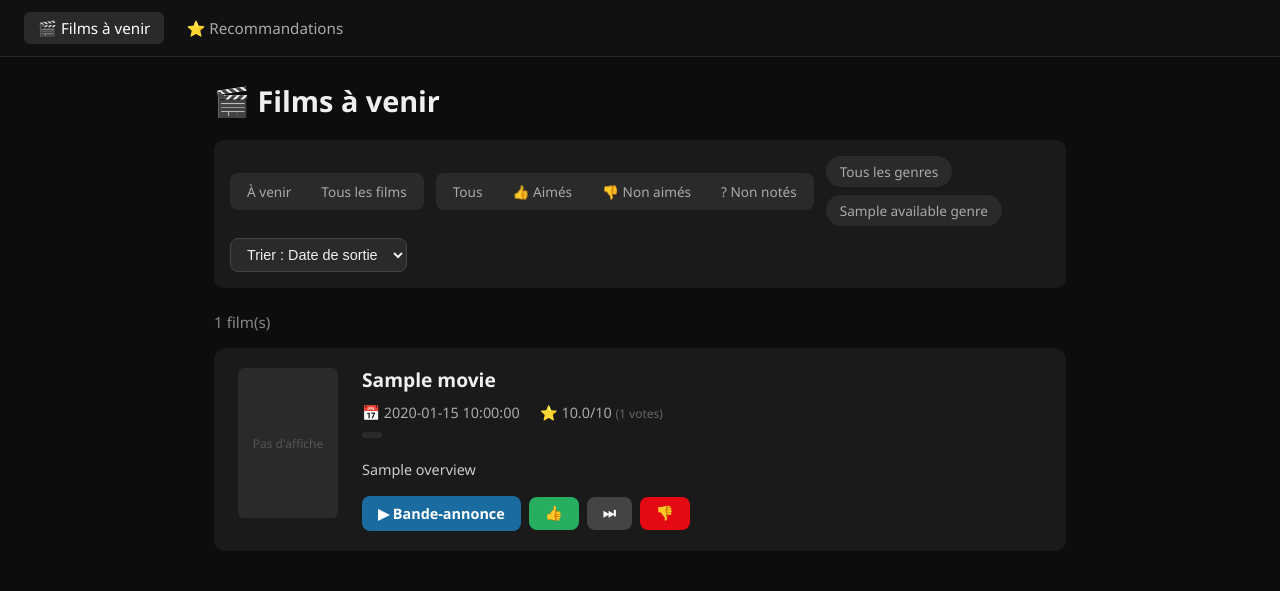
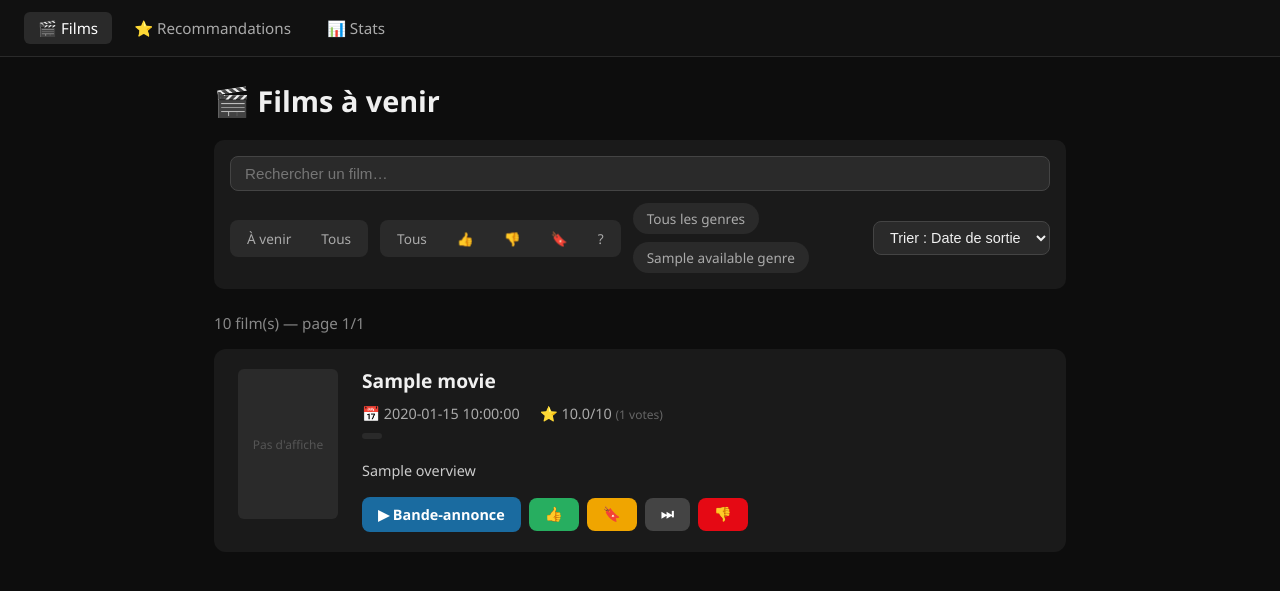
Before and after one commit to abarhub/favorite_movies, a Flask app: template templates/movies.html in a window 1280 px wide. Shown: the top 591 px of the page. Run offline with Flask 3, Linux system fonts and the light colour scheme; the template is opened without the code that fills it: most values are stand-ins (such as "Sample title", 1, 10 or a date in 2020).

Commit message:
Stats, recherche, liste à voir, pagination et préchargement
- stats.py : calcul top genres/réalisateurs/acteurs depuis les likes
- /stats : page avec barres de progression et compteurs
- Recherche par titre (?q=) dans /movies
- Statut to_watch (🔖) : bouton + filtre + bordure orange sur les cartes
- Pagination 20 films/page avec update_url() qui conserve tous les filtres
- Préchargement des crédits en thread daemon sur la première requête
- Navbar mise à jour sur toutes les pages (Films / Recommandations / Stats)

Co-Authored-By: Claude Sonnet 4.6 <noreply@anthropic.com>

```diff
--- a/app.py
+++ b/app.py
@@ -1,14 +1,53 @@
 import json
+import threading
 from datetime import date
+from urllib.parse import urlencode
 
 from flask import Flask, render_template, redirect, url_for, request
 
 from preferences import get_preference, load_preferences, save_preference
 from recommendations import get_recommendations
+from stats import compute_stats
 from tmdb import fetch_genres, fetch_movie_credits, fetch_movie_trailer, fetch_movies, get_poster_url
 
 app = Flask(__name__)
 
+PER_PAGE = 20
+
+# --- Préchargement en arrière-plan ---
+
+_preload_lock = threading.Lock()
+_preload_started = False
+
+
+def _preload_credits():
+    for movie in fetch_movies():
+        fetch_movie_credits(movie["id"])
+
+
+@app.before_request
+def preload_on_first_request():
+    global _preload_started
+    with _preload_lock:
+        if not _preload_started:
+            _preload_started = True
+            threading.Thread(target=_preload_credits, daemon=True).start()
+
+
+# --- Helper URL ---
+
+@app.template_global()
+def update_url(**kwargs):
+    params = request.args.to_dict()
+    for k, v in kwargs.items():
+        if v is None or v == "":
+            params.pop(k, None)
+        else:
+            params[k] = str(v)
+    return "?" + urlencode(params) if params else "?"
+
+
+# --- Routes ---
 
 @app.route("/")
 def index():
@@ -23,29 +62,27 @@ def movies():
 
     # Filtre passé / à venir
     show = request.args.get("show", "upcoming")
-    if show == "upcoming":
-        display_movies = [m for m in all_movies if m.get("release_date", "") >= today]
-    else:
-        display_movies = all_movies
-
-    # Genres présents dans la sélection courante, triés alphabétiquement
-    genre_ids_in_use = {g for m in display_movies for g in m.get("genre_ids", [])}
-    available_genres = sorted(
-        [(gid, genres_map.get(gid, str(gid))) for gid in genre_ids_in_use],
-        key=lambda x: x[1],
-    )
+    display = [m for m in all_movies if m.get("release_date", "") >= today] if show == "upcoming" else all_movies
 
     # Filtre par notation
     rating_filter = request.args.get("rating", "all")
     if rating_filter == "like":
-        display_movies = [m for m in display_movies if get_preference(m["id"]) == "like"]
+        display = [m for m in display if get_preference(m["id"]) == "like"]
     elif rating_filter == "dislike":
-        display_movies = [m for m in display_movies if get_preference(m["id"]) == "dislike"]
+        display = [m for m in display if get_preference(m["id"]) == "dislike"]
+    elif rating_filter == "to_watch":
+        display = [m for m in display if get_preference(m["id"]) == "to_watch"]
     elif rating_filter == "unrated":
-        display_movies = [m for m in display_movies if get_preference(m["id"]) is None]
+        display = [m for m in display if get_preference(m["id"]) is None]
 
-    # Genres présents après filtre notation, triés alphabétiquement
-    genre_ids_in_use = {g for m in display_movies for g in m.get("genre_ids", [])}
+    # Recherche
+    q = request.args.get("q", "").strip()
+    if q:
+        q_lower = q.lower()
+        display = [m for m in display if q_lower in m.get("title", "").lower()]
+
+    # Genres disponibles (après les filtres précédents)
+    genre_ids_in_use = {g for m in display for g in m.get("genre_ids", [])}
     available_genres = sorted(
         [(gid, genres_map.get(gid, str(gid))) for gid in genre_ids_in_use],
         key=lambda x: x[1],
@@ -53,26 +90,36 @@ def movies():
 
     # Filtre par genre
     active_genre = request.args.get("genre", type=int)
-    filtered = display_movies
     if active_genre:
-        filtered = [m for m in display_movies if active_genre in m.get("genre_ids", [])]
+        display = [m for m in display if active_genre in m.get("genre_ids", [])]
 
     # Tri
     sort = request.args.get("sort", "release_date")
     if sort == "vote_average":
-        filtered = sorted(filtered, key=lambda m: m.get("vote_average", 0), reverse=True)
+        display = sorted(display, key=lambda m: m.get("vote_average", 0), reverse=True)
     elif sort == "popularity":
-        filtered = sorted(filtered, key=lambda m: m.get("popularity", 0), reverse=True)
+        display = sorted(display, key=lambda m: m.get("popularity", 0), reverse=True)
+
+    # Pagination
+    total = len(display)
+    page = max(1, request.args.get("page", 1, type=int))
+    total_pages = max(1, (total + PER_PAGE - 1) // PER_PAGE)
+    page = min(page, total_pages)
+    paged = display[(page - 1) * PER_PAGE : page * PER_PAGE]
 
     return render_template(
         "movies.html",
-        movies=filtered,
+        movies=paged,
         genres_map=genres_map,
         available_genres=available_genres,
         active_genre=active_genre,
         sort=sort,
         show=show,
         rating_filter=rating_filter,
+        q=q,
+        page=page,
+        total_pages=total_pages,
+        total=total,
         get_preference=get_preference,
         get_poster_url=get_poster_url,
         get_credits=fetch_movie_credits,
@@ -118,5 +165,14 @@ def recommendations():
     )
 
 
+@app.route("/stats")
+def stats():
+    preferences = load_preferences()
+    genres_map = fetch_genres()
+    data = compute_stats(preferences, genres_map)
+
+    return render_template("stats.html", **data)
+
+
 if __name__ == "__main__":
     app.run(debug=True)
--- a/static/style.css
+++ b/static/style.css
@@ -152,9 +152,10 @@ body {
   transition: border-color 0.2s;
 }
 
-.movie-card.rated-like    { border-left-color: #27ae60; }
-.movie-card.rated-dislike { border-left-color: #e50914; }
-.movie-card.rated-skip    { border-left-color: #555; }
+.movie-card.rated-like     { border-left-color: #27ae60; }
+.movie-card.rated-dislike  { border-left-color: #e50914; }
+.movie-card.rated-skip     { border-left-color: #555; }
+.movie-card.rated-to_watch { border-left-color: #f0a500; }
 
 /* Affiche */
 .reco-poster {
@@ -289,10 +290,146 @@ body {
 .btn-dislike { background: #e50914; color: #fff; }
 .btn-skip    { background: #444;    color: #fff; }
 .btn-trailer { background: #1a6ba0; color: #fff; }
+.btn-watch   { background: #f0a500; color: #fff; }
 
 .btn-active {
   outline: 3px solid #fff;
   outline-offset: 2px;
+}
+
+/* Recherche */
+.search-form {
+  display: flex;
+  align-items: center;
+  gap: 8px;
+  width: 100%;
+}
+
+.search-input {
+  flex: 1;
+  background: #2a2a2a;
+  border: 1px solid #444;
+  border-radius: 8px;
+  color: #f0f0f0;
+  padding: 8px 14px;
+  font-size: 0.95rem;
+}
+
+.search-input:focus {
+  outline: none;
+  border-color: #e50914;
+}
+
+.search-clear {
+  color: #888;
+  text-decoration: none;
+  font-size: 1.1rem;
+  padding: 4px 8px;
+}
+
+/* Pagination */
+.pagination {
+  display: flex;
+  justify-content: center;
+  gap: 6px;
+  margin-top: 32px;
+  flex-wrap: wrap;
+}
+
+.page-btn {
+  padding: 8px 14px;
+  background: #2a2a2a;
+  color: #aaa;
+  border-radius: 8px;
+  text-decoration: none;
+  font-size: 0.9rem;
+  transition: background 0.2s, color 0.2s;
+}
+
+.page-btn:hover  { background: #3a3a3a; color: #fff; }
+.page-active     { background: #e50914 !important; color: #fff !important; }
+
+/* Page stats */
+.stats-summary {
+  display: flex;
+  gap: 16px;
+  margin-bottom: 32px;
+  flex-wrap: wrap;
+}
+
+.stat-card {
+  flex: 1;
+  min-width: 100px;
+  background: #1a1a1a;
+  border-radius: 12px;
+  padding: 20px;
+  display: flex;
+  flex-direction: column;
+  align-items: center;
+  gap: 6px;
+}
+
+.stat-icon { font-size: 1.8rem; }
+.stat-num  { font-size: 2rem; font-weight: 700; }
+.stat-label { color: #888; font-size: 0.85rem; }
+
+.stats-grid {
+  display: grid;
+  grid-template-columns: repeat(auto-fit, minmax(260px, 1fr));
+  gap: 24px;
+}
+
+.stats-block {
+  background: #1a1a1a;
+  border-radius: 12px;
+  padding: 20px;
+}
+
+.stats-block h2 {
+  font-size: 1rem;
+  color: #aaa;
+  margin-bottom: 16px;
+  text-transform: uppercase;
+  letter-spacing: 0.05em;
+}
+
+.bar-row {
+  display: flex;
+  align-items: center;
+  gap: 10px;
+  margin-bottom: 10px;
+}
+
+.bar-label {
+  width: 130px;
+  font-size: 0.9rem;
+  white-space: nowrap;
+  overflow: hidden;
+  text-overflow: ellipsis;
+  flex-shrink: 0;
+}
+
+.bar-track {
+  flex: 1;
+  height: 8px;
+  background: #2a2a2a;
+  border-radius: 4px;
+  overflow: hidden;
+}
+
+.bar-fill {
+  height: 100%;
+  background: #e50914;
+  border-radius: 4px;
+  transition: width 0.4s ease;
+}
+
+.bar-count {
+  color: #888;
+  font-size: 0.85rem;
+  width: 24px;
+  text-align: right;
+  flex-shrink: 0;
 }
 
 /* Responsive */
--- a/templates/movies.html
+++ b/templates/movies.html
@@ -8,56 +8,66 @@
 </head>
 <body>
   <nav class="navbar">
-    <a href="{{ url_for('movies') }}" class="active">🎬 Films à venir</a>
+    <a href="{{ url_for('movies') }}" class="active">🎬 Films</a>
     <a href="{{ url_for('recommendations') }}">⭐ Recommandations</a>
+    <a href="{{ url_for('stats') }}">📊 Stats</a>
   </nav>
-
-  {% set q = "show=" ~ show ~ ("&genre=" ~ active_genre if active_genre else "") ~ "&sort=" ~ sort ~ ("&rating=" ~ rating_filter if rating_filter != "all" else "") %}
 
   <div class="container">
     <h1 class="page-title">🎬 Films à venir</h1>
 
     <div class="filter-bar">
 
+      <form class="search-form" method="get" action="{{ url_for('movies') }}">
+        {% if show != 'upcoming' %}<input type="hidden" name="show" value="{{ show }}">{% endif %}
+        {% if rating_filter != 'all' %}<input type="hidden" name="rating" value="{{ rating_filter }}">{% endif %}
+        {% if active_genre %}<input type="hidden" name="genre" value="{{ active_genre }}">{% endif %}
+        {% if sort != 'release_date' %}<input type="hidden" name="sort" value="{{ sort }}">{% endif %}
+        <input type="text" name="q" value="{{ q }}" placeholder="Rechercher un film…" class="search-input">
+        {% if q %}<a href="{{ update_url(q=None, page=None) }}" class="search-clear">✕</a>{% endif %}
+      </form>
+
       <div class="show-toggle">
-        <a href="?show=upcoming{% if active_genre %}&genre={{ active_genre }}{% endif %}&sort={{ sort }}{% if rating_filter != 'all' %}&rating={{ rating_filter }}{% endif %}"
+        <a href="{{ update_url(show='upcoming', page=None) }}"
            class="toggle-btn {% if show == 'upcoming' %}active{% endif %}">À venir</a>
-        <a href="?show=all{% if active_genre %}&genre={{ active_genre }}{% endif %}&sort={{ sort }}{% if rating_filter != 'all' %}&rating={{ rating_filter }}{% endif %}"
-           class="toggle-btn {% if show == 'all' %}active{% endif %}">Tous les films</a>
+        <a href="{{ update_url(show='all', page=None) }}"
+           class="toggle-btn {% if show == 'all' %}active{% endif %}">Tous</a>
       </div>
 
       <div class="show-toggle">
-        <a href="?show={{ show }}{% if active_genre %}&genre={{ active_genre }}{% endif %}&sort={{ sort }}"
+        <a href="{{ update_url(rating='all', page=None) }}"
            class="toggle-btn {% if rating_filter == 'all' %}active{% endif %}">Tous</a>
-        <a href="?show={{ show }}{% if active_genre %}&genre={{ active_genre }}{% endif %}&sort={{ sort }}&rating=like"
-           class="toggle-btn {% if rating_filter == 'like' %}active{% endif %}">👍 Aimés</a>
-        <a href="?show={{ show }}{% if active_genre %}&genre={{ active_genre }}{% endif %}&sort={{ sort }}&rating=dislike"
-           class="toggle-btn {% if rating_filter == 'dislike' %}active{% endif %}">👎 Non aimés</a>
-        <a href="?show={{ show }}{% if active_genre %}&genre={{ active_genre }}{% endif %}&sort={{ sort }}&rating=unrated"
-           class="toggle-btn {% if rating_filter == 'unrated' %}active{% endif %}">? Non notés</a>
+        <a href="{{ update_url(rating='like', page=None) }}"
+           class="toggle-btn {% if rating_filter == 'like' %}active{% endif %}">👍</a>
+        <a href="{{ update_url(rating='dislike', page=None) }}"
+           class="toggle-btn {% if rating_filter == 'dislike' %}active{% endif %}">👎</a>
+        <a href="{{ update_url(rating='to_watch', page=None) }}"
+           class="toggle-btn {% if rating_filter == 'to_watch' %}active{% endif %}">🔖</a>
+        <a href="{{ update_url(rating='unrated', page=None) }}"
+           class="toggle-btn {% if rating_filter == 'unrated' %}active{% endif %}">?</a>
       </div>
 
       <div class="genre-filters">
-        <a href="?show={{ show }}&sort={{ sort }}{% if rating_filter != 'all' %}&rating={{ rating_filter }}{% endif %}"
+        <a href="{{ update_url(genre=None, page=None) }}"
            class="genre-btn {% if not active_genre %}active{% endif %}">Tous les genres</a>
         {% for gid, gname in available_genres %}
-          <a href="?show={{ show }}&genre={{ gid }}&sort={{ sort }}{% if rating_filter != 'all' %}&rating={{ rating_filter }}{% endif %}"
+          <a href="{{ update_url(genre=gid, page=None) }}"
              class="genre-btn {% if active_genre == gid %}active{% endif %}">{{ gname }}</a>
         {% endfor %}
       </div>
 
-      <select class="sort-select"
-              onchange="window.location='?show={{ show }}{% if active_genre %}&genre={{ active_genre }}{% endif %}{% if rating_filter != 'all' %}&rating={{ rating_filter }}{% endif %}&sort='+this.value">
-        <option value="release_date"  {% if sort == 'release_date'  %}selected{% endif %}>Trier : Date de sortie</option>
-        <option value="vote_average"  {% if sort == 'vote_average'  %}selected{% endif %}>Trier : Note</option>
-        <option value="popularity"    {% if sort == 'popularity'    %}selected{% endif %}>Trier : Popularité</option>
+      <select class="sort-select" onchange="window.location=this.value">
+        <option value="{{ update_url(sort='release_date', page=None) }}" {% if sort == 'release_date' %}selected{% endif %}>Trier : Date de sortie</option>
+        <option value="{{ update_url(sort='vote_average', page=None) }}" {% if sort == 'vote_average' %}selected{% endif %}>Trier : Note</option>
+        <option value="{{ update_url(sort='popularity', page=None) }}"  {% if sort == 'popularity'  %}selected{% endif %}>Trier : Popularité</option>
       </select>
     </div>
 
     {% if not movies %}
       <p class="empty-state">Aucun film trouvé pour ces critères.</p>
     {% else %}
-      <p class="reco-subtitle">{{ movies | length }} film(s)</p>
+      <p class="reco-subtitle">{{ total }} film(s) — page {{ page }}/{{ total_pages }}</p>
+
       <div class="movie-list">
         {% for movie in movies %}
           {% set pref = get_preference(movie.id) %}
@@ -93,9 +103,7 @@
                   <span class="credit-director">🎬 {{ credits.director }}</span>
                 {% endif %}
                 {% if credits.cast %}
-                  <span class="credit-cast">
-                    🎭 {{ credits.cast | map(attribute='name') | join(', ') }}
-                  </span>
+                  <span class="credit-cast">🎭 {{ credits.cast | map(attribute='name') | join(', ') }}</span>
                 {% endif %}
               </div>
 
@@ -112,6 +120,8 @@
                   <input type="hidden" name="next_url" value="{{ request.url }}">
                   <button type="submit" name="choice" value="like"
                           class="btn btn-like {% if pref == 'like' %}btn-active{% endif %}">👍</button>
+                  <button type="submit" name="choice" value="to_watch"
+                          class="btn btn-watch {% if pref == 'to_watch' %}btn-active{% endif %}">🔖</button>
                   <button type="submit" name="choice" value="skip"
                           class="btn btn-skip {% if pref == 'skip' %}btn-active{% endif %}">⏭</button>
                   <button type="submit" name="choice" value="dislike"
@@ -122,6 +132,21 @@
           </div>
         {% endfor %}
       </div>
+
+      {% if total_pages > 1 %}
+        <div class="pagination">
+          {% if page > 1 %}
+            <a href="{{ update_url(page=page-1) }}" class="page-btn">← Précédent</a>
+          {% endif %}
+          {% for p in range(1, total_pages + 1) %}
+            <a href="{{ update_url(page=p) }}"
+               class="page-btn {% if p == page %}page-active{% endif %}">{{ p }}</a>
+          {% endfor %}
+          {% if page < total_pages %}
+            <a href="{{ update_url(page=page+1) }}" class="page-btn">Suivant →</a>
+          {% endif %}
+        </div>
+      {% endif %}
     {% endif %}
   </div>
 </body>
--- a/templates/recommendations.html
+++ b/templates/recommendations.html
@@ -8,8 +8,9 @@
 </head>
 <body>
   <nav class="navbar">
-    <a href="{{ url_for('movies') }}">🎬 Films à venir</a>
+    <a href="{{ url_for('movies') }}">🎬 Films</a>
     <a href="{{ url_for('recommendations') }}" class="active">⭐ Recommandations</a>
+    <a href="{{ url_for('stats') }}">📊 Stats</a>
   </nav>
 
   <div class="container">
@@ -83,6 +84,8 @@
                   <input type="hidden" name="next_url" value="{{ request.url }}">
                   <button type="submit" name="choice" value="like"
                           class="btn btn-like {% if pref == 'like' %}btn-active{% endif %}">👍</button>
+                  <button type="submit" name="choice" value="to_watch"
+                          class="btn btn-watch {% if pref == 'to_watch' %}btn-active{% endif %}">🔖</button>
                   <button type="submit" name="choice" value="skip"
                           class="btn btn-skip {% if pref == 'skip' %}btn-active{% endif %}">⏭</button>
                   <button type="submit" name="choice" value="dislike"
```
Also changed, not shown: stats.py (added, +42 -0 lines), templates/stats.html (added, +97 -0 lines).
